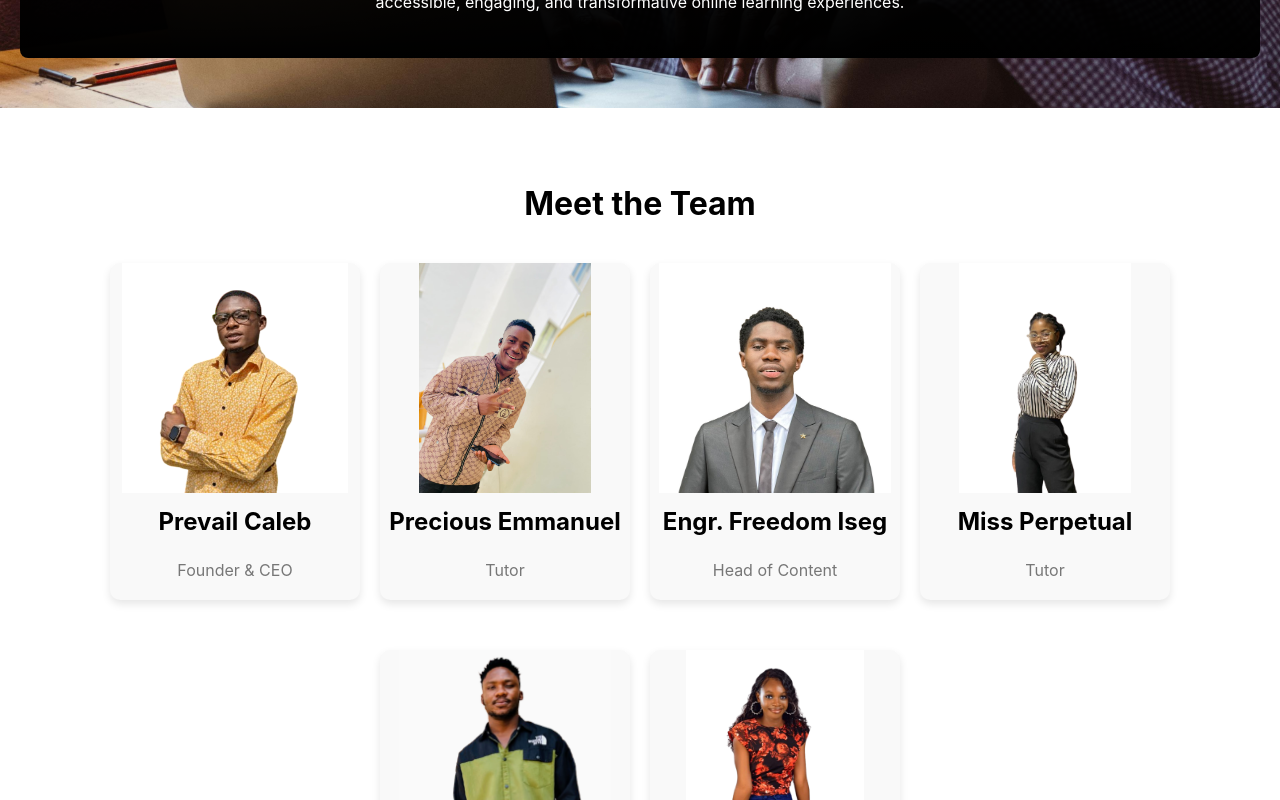
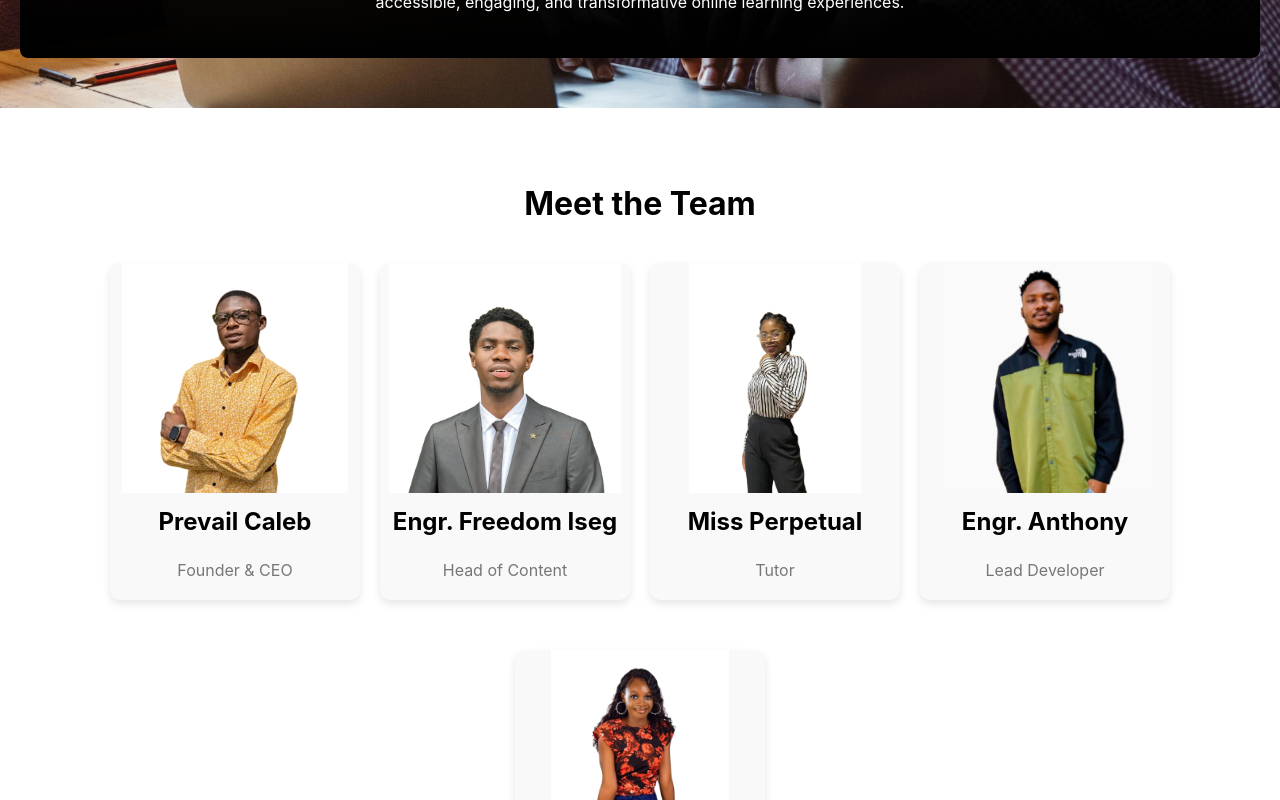
Before and after one commit to calebatiskeby/Portal, a React (Create React App) app: page /about in a window 1280 px wide. Shown: the part 467-1267 px from the top of the page. Built offline with nearby package versions, Linux system fonts and the light colour scheme.

Commit message:
Update Vision.js

```diff
--- a/src/pages/About/Vision/Vision.js
+++ b/src/pages/About/Vision/Vision.js
@@ -13,11 +13,6 @@ const Vision = () => {
             <img src="/Images/Teacher1.png" alt="Prevail Caleb" className="team-image" />
             <h3>Prevail Caleb</h3>
             <p>Founder & CEO</p>
-          </div>
-          <div className="team-card">
-            <img src="/Images/Presh2.jpg" alt="Precious Emmanuel" className="team-image" />
-            <h3>Precious Emmanuel</h3>
-            <p>Tutor</p>
           </div>
           <div className="team-card">
             <img src="/Images/Iseg3.jpg" alt="Mr Freedom Iseg" className="team-image" />
```
